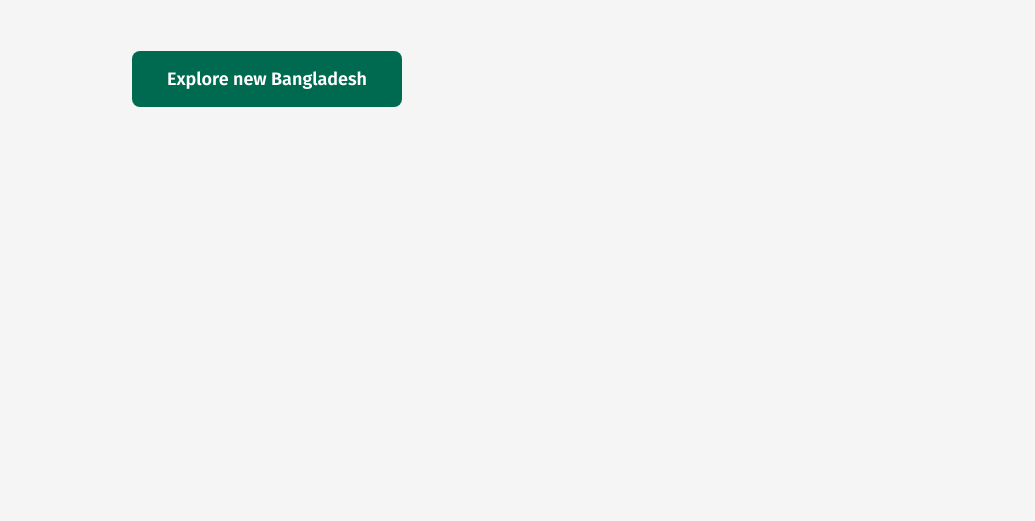
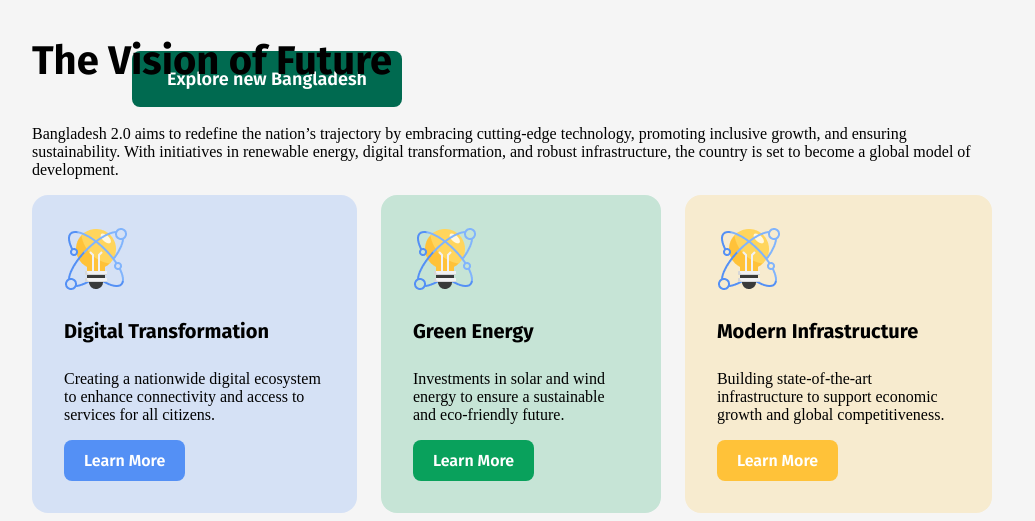
Before and after one commit to labibah-b/-b-assignment-1, a plain HTML site: page index.html in a window 1280 px wide. Shown: the part 678-1199 px from the top of the page, without its empty margins (128-1163 px from the left). Before the commit the page ends 800 px from the top, so only its background shows below. Drawn offline with Linux system fonts and the light colour scheme.

Commit message:
2.Vision of future done

```diff
--- a/index.html
+++ b/index.html
@@ -28,6 +28,33 @@
 
     </header>
     <main>
+        <section>
+            <section class="Visions">
+                <h3 class="section title fira-sans-bold font-40">The Vision of Future</h3>
+                <p class="section description fira-sans-regular font-16">Bangladesh 2.0 aims to redefine the nation’s trajectory by embracing cutting-edge technology, promoting inclusive growth, and ensuring sustainability. With initiatives in renewable energy, digital transformation, and robust infrastructure, the country is set to become a global model of development.</p>
+                <div class="vision-container">
+                    <div class="vision blue">
+                        <img src="assets/card-icon.png" alt="">
+                        <h4 class="vision-title fira-sans-bold">Digital Transformation</h4>
+                        <p class="vision-description fira-sans-regular">Creating a nationwide digital ecosystem to enhance connectivity and access to services for all citizens.</p>
+                        <button class ="vision-btn blueb fira-sans-semibold">Learn More</button>
+                    </div>
+                    <div class="vision green">
+                        <img src="assets/card-icon.png" alt="">
+                        <h4 class="vision-title fira-sans-bold">Green Energy</h4>
+                        <p class="vision-description fira-sans-regular">Investments in solar and wind energy to ensure a sustainable and eco-friendly future.</p>
+                        <button class="vision-btn greenb fira-sans-semibold">Learn More</button>
+                    </div>
+                    <div class="vision yellow">
+                        <img src="assets/card-icon.png" alt="">
+                        <h4 class="vision-title fira-sans-bold">Modern Infrastructure</h4>
+                        <p class="vision-description fira-sans-regular">Building state-of-the-art infrastructure to support economic growth and global competitiveness.</p>
+                        <button class="vision-btn yellowb fira-sans-semibold">Learn More</button>
+                    </div>
+
+                </div>
+            </section>
+        </section>
     </main>
     <footer>
 
--- a/styles/assignment1.css
+++ b/styles/assignment1.css
@@ -85,3 +85,65 @@ body{
     height: 326px;
 
 }
+
+.vision-container{
+    display: flex;
+    gap: 24px;
+}
+
+.vision{
+    padding: 32px;
+    border-radius: 16px;
+}
+
+.blue{
+    background-color: rgba(84, 144, 245, 0.2);;
+}
+
+.green{
+    background-color: #C6E4D6;
+}
+.yellow{
+    background-color: #F7EBCF;
+}
+
+.blueb{
+    background-color: #5490F5;
+}
+
+.greenb{
+    background-color: #09A15C;
+}
+
+.yellowb{
+    background-color: #FFC239;
+}
+
+.vision-title{
+    font-size: 20px;
+    margin-top: 24px;
+}
+
+.vision-description{
+
+    font-size: 16px;
+}
+
+.vision-btn{
+    font-size: 16px;
+    color: white;
+    border: none;
+    padding:11px 20px;
+    border-radius: 8px;
+    margin: auto;
+}
+
+.font-40{
+    font-size: 40px;
+}
+.font-16{
+    font-size: 16px;
+}
+main{
+    margin-top: 32px;
+}
```
